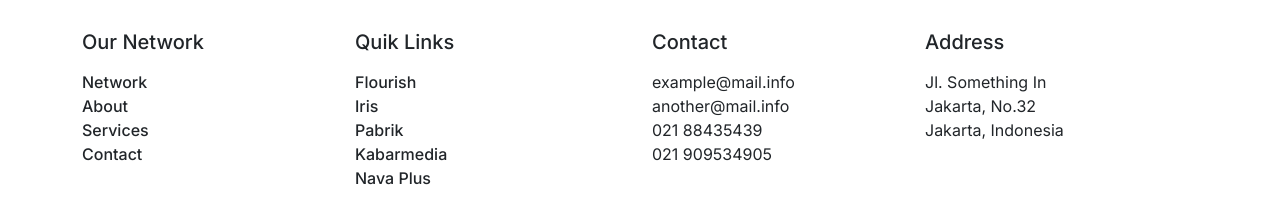
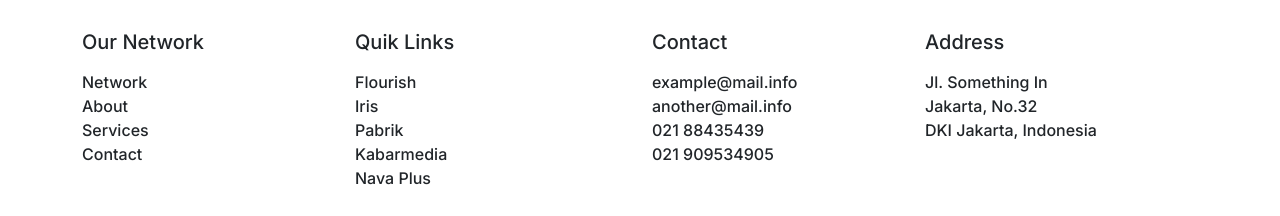
Before and after one commit to alimartondi/asean-communications, a Next.js app: page / in a window 1280 px wide. Shown: the part 2587-2803 px from the top of the page. Built offline with nearby package versions, Linux system fonts and the light colour scheme.

Commit message:
Improve footer

```diff
--- a/components/footer.js
+++ b/components/footer.js
@@ -94,17 +94,17 @@ export default function Footer() {
             <div className="w-50">
               <h5 className="mb-3">Contact</h5>
               <ul>
-                <li>example@mail.info</li>
-                <li>another@mail.info</li>
-                <li>021 88435439</li>
-                <li>021 909534905</li>
+                <li className="footer-link">example@mail.info</li>
+                <li className="footer-link">another@mail.info</li>
+                <li className="footer-link">021 88435439</li>
+                <li className="footer-link">021 909534905</li>
               </ul>
             </div>
             <div className="w-50">
               <h5 className="mb-3">Address</h5>
-              <p>
+              <p className="footer-link">
                 Jl. Something In <br /> Jakarta, No.32
-                <br /> Jakarta, Indonesia
+                <br /> DKI Jakarta, Indonesia
               </p>
             </div>
           </div>
```
